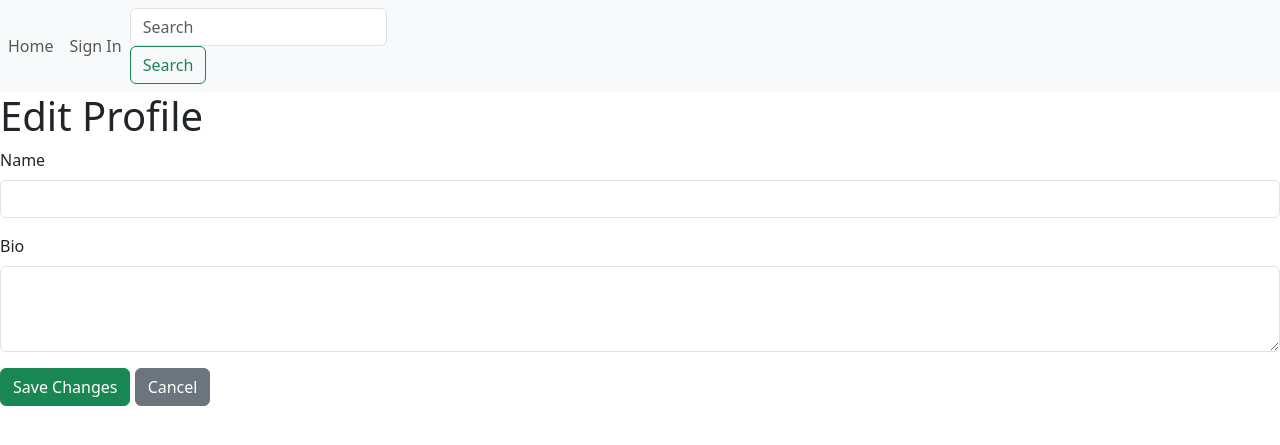
After one commit to SMatvii/Synk, a Flask app: template frontend/templates/edit_user.html in a window 1280 px wide. The commit adds this page. Shown: the top 445 px of the page. Run offline with Flask 3, Linux system fonts and the light colour scheme; the template is opened without the code that fills it: values that come from a table or form of the project are taken from there, others are empty.

Commit message:
I wrote a form, endpoint, and html for editing the user (temporarily does not work, gives an error Failed to update profile: Method Not Allowed

```diff
--- a/frontend/forms/__init__.py
+++ b/frontend/forms/__init__.py
@@ -1,3 +1,4 @@
 from .register import RegisterForm
 from .login import LoginForm
 from .post import PostForm, EditPostForm
+from .edit_users import EditUserForm
--- /dev/null
+++ b/frontend/forms/edit_users.py
@@ -0,0 +1,8 @@
+from flask_wtf import FlaskForm
+from wtforms import StringField, TextAreaField
+from wtforms.validators import DataRequired, Length
+
+
+class EditUserForm(FlaskForm):
+    name = StringField("Name", validators=[DataRequired(), Length(max=20)])
+    bio = TextAreaField("Bio", validators=[Length(max=500)])
--- /dev/null
+++ b/frontend/templates/edit_user.html
@@ -0,0 +1,22 @@
+{% extends "base.html" %}
+
+{% block content %}
+<h1>Edit Profile</h1>
+
+<form method="POST" action="{{ url_for('edit_user', id=user.id) }}">
+    {{ form.hidden_tag() }}
+    <input type="hidden" name="_method" value="PUT">
+    <div class="mb-3">
+        <label for="name" class="form-label">Name</label>
+        {{ form.name(class="form-control", id="name", value=user.name) }}
+    </div>
+    <div class="mb-3">
+        <label for="bio" class="form-label">Bio</label>
+        {{ form.bio(class="form-control", id="bio", rows=3) }}
+    </div>
+    <button type="submit" class="btn btn-success">Save Changes</button>
+    <a href="{{ url_for('get_user', id=user.id) }}" class="btn btn-secondary">Cancel</a>
+</form>
+
+
+{% endblock %}
--- a/frontend/templates/user_profile.html
+++ b/frontend/templates/user_profile.html
@@ -12,6 +12,7 @@
 <button>Unsubscribe</button>
 
 <a href="{{ url_for('create_post_page') }}" class="btn btn-secondary">Create Post</a>
+<a href="{{ url_for('edit_user_page', id=user.id) }}" class="btn btn-primary">Edit Profile</a>
 
 
 {% if posts %}
```
Also changed, not shown: frontend/routes/user.py (+49 -2 lines).
